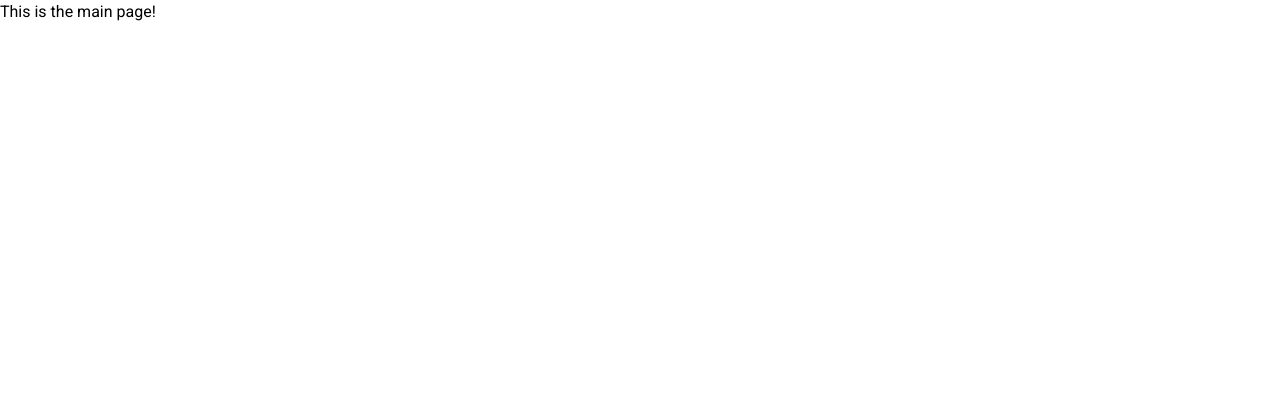
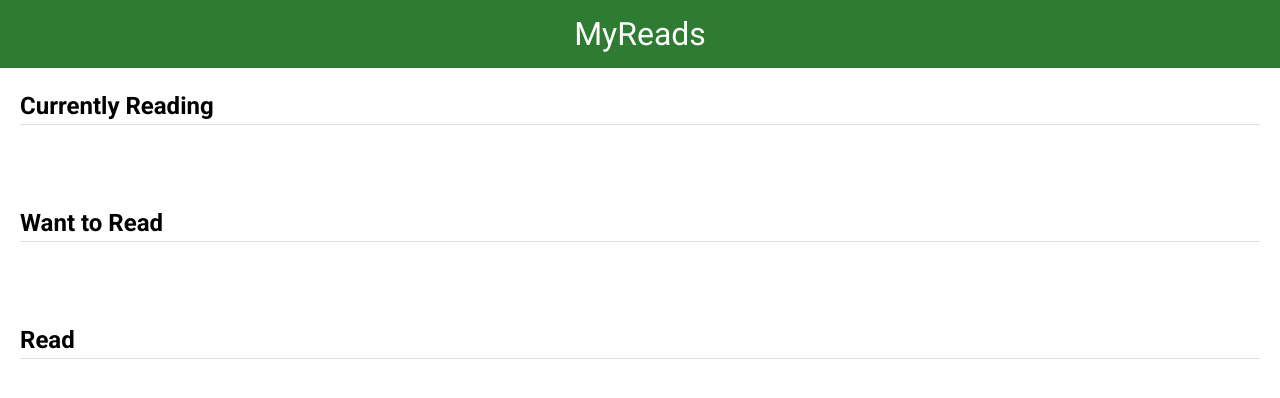
Before and after one commit to dhtlee/reactnd-project-myreads, a React (Create React App) app: page / in a window 1280 px wide. Shown: the top 398 px of the page. Built offline with nearby package versions, Linux system fonts and the light colour scheme.

Commit message:
DL: Add shelves for MainPage.

```diff
--- a/src/MainPage.js
+++ b/src/MainPage.js
@@ -3,7 +3,23 @@ import React, { Component } from 'react';
 class MainPage extends Component {
   render() {
     return (
-      <div>This is the main page!
+      <div className="list-books">
+        <div className="list-books-title">
+          <h1>MyReads</h1>
+        </div>
+        <div className="list-books-content">
+          <div>
+            <div className="bookshelf">
+              <h2 className="bookshelf-title">Currently Reading</h2>
+            </div>
+            <div className="bookshelf">
+              <h2 className="bookshelf-title">Want to Read</h2>
+            </div>
+            <div className="bookshelf">
+              <h2 className="bookshelf-title">Read</h2>
+            </div>
+          </div>
+        </div>
       </div>
     );
   }
```
